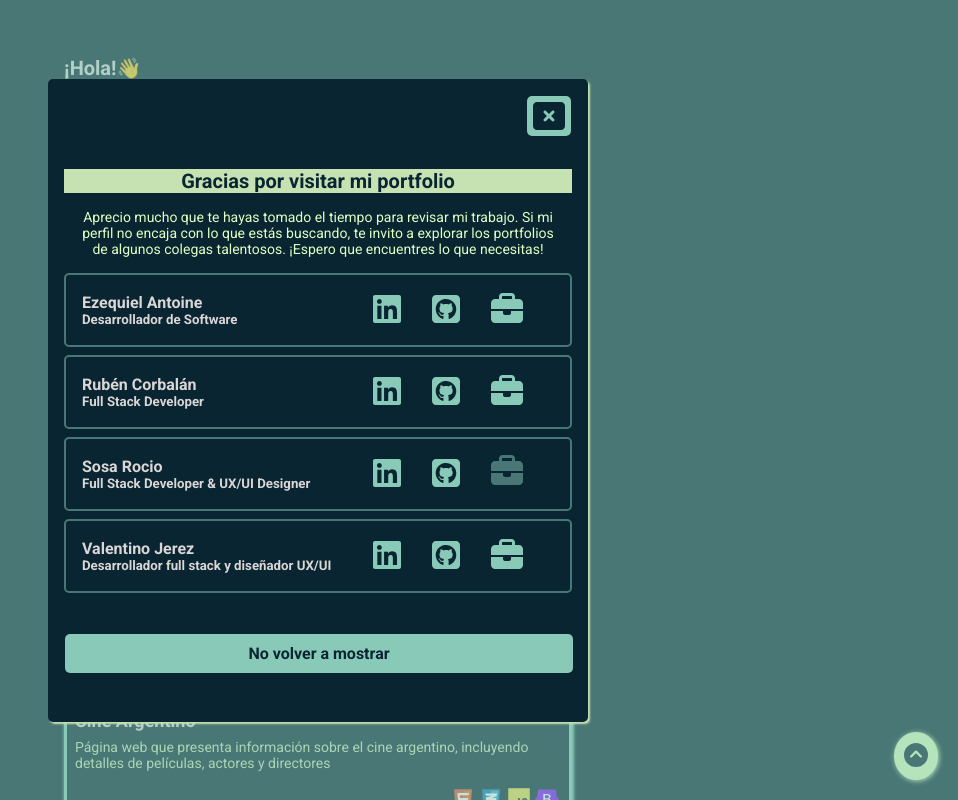
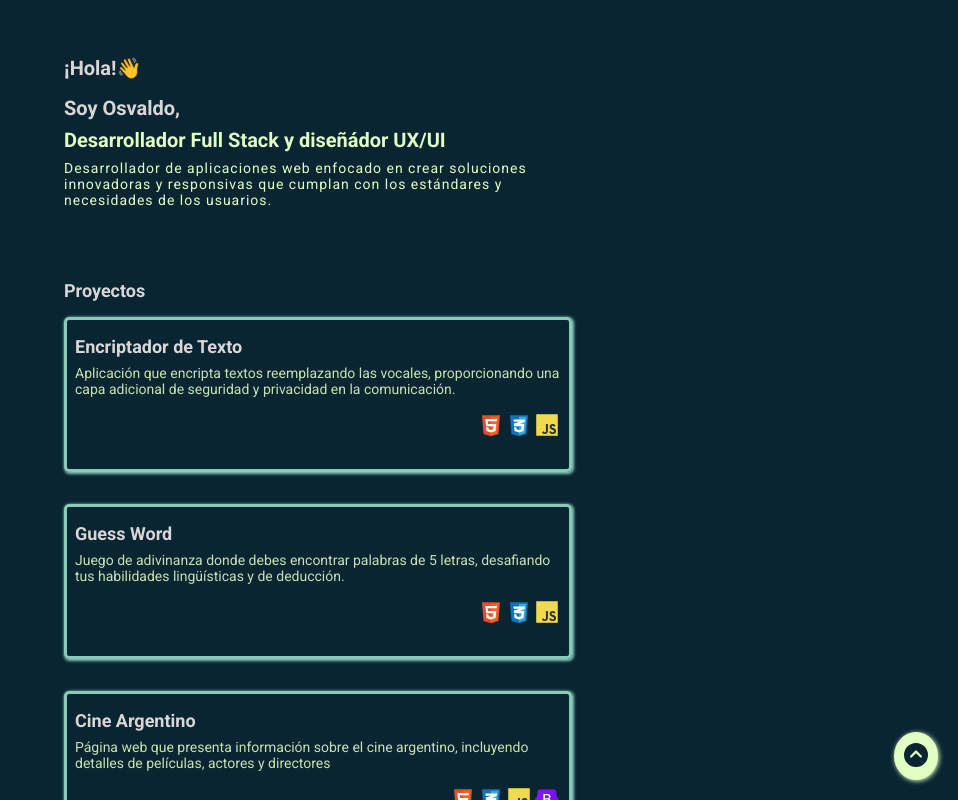
Before and after one commit to OsvaldoCorneli/portfolio, a React (Vite) app: page / in a window 1280 px wide. Shown: the top 800 px of the page, without its empty margins (322-1280 px from the left). Built offline with nearby package versions, Linux system fonts and the light colour scheme.

Commit message:
modifique el estado para ver si funciona el deploy

```diff
--- a/src/App.jsx
+++ b/src/App.jsx
@@ -10,7 +10,7 @@ import ScrollBtn from './components/ScrollBtn/ScrollBtn.jsx'
 
 function App() {
 
-  const [ishidden , setIsHidden] = useState(true)
+  const [ishidden , setIsHidden] = useState(false)
 
   function handlerPublicity(){
 
```
